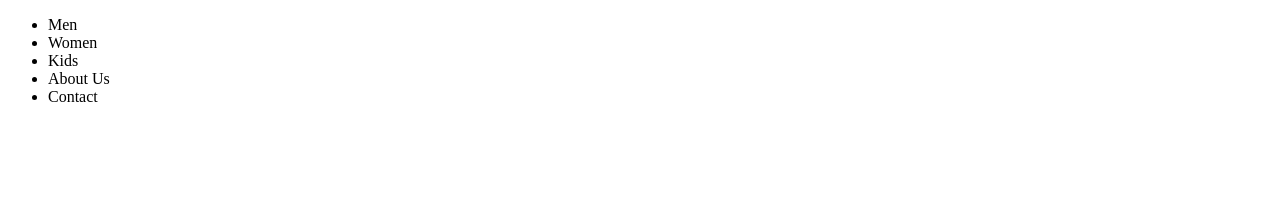
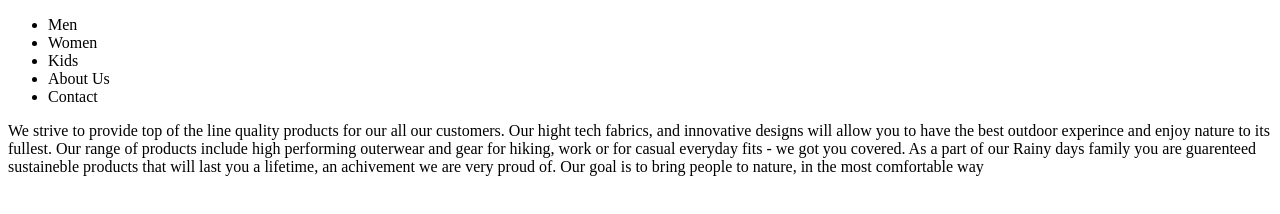
Before and after one commit to Noroff-FEU-Assignments/cross-course-project-chunno52054, a plain HTML site: page index.html in a window 1280 px wide. Drawn offline with Linux system fonts and the light colour scheme.

Commit message:
Update index.html

```diff
--- a/index.html
+++ b/index.html
@@ -13,12 +13,23 @@
           <li>Men</li>
           <li>Women</li>
           <li>Kids</li>
-          <li>About Us</li>
-          <li>Contact</li>
+          <li><a href="About.html"></a>About Us</li>
+          <li><a href="Contact.html"></a>Contact</li>
         </ul>
       </nav>
     </header>
-    <main></main>
+    <main>
+      <p>
+        We strive to provide top of the line quality products for our all our
+        customers. Our hight tech fabrics, and innovative designs will allow you
+        to have the best outdoor experince and enjoy nature to its fullest. Our
+        range of products include high performing outerwear and gear for hiking,
+        work or for casual everyday fits - we got you covered. As a part of our
+        Rainy days family you are guarenteed sustaineble products that will last
+        you a lifetime, an achivement we are very proud of. Our goal is to bring
+        people to nature, in the most comfortable way
+      </p>
+    </main>
     <footer></footer>
   </body>
 </html>
```
